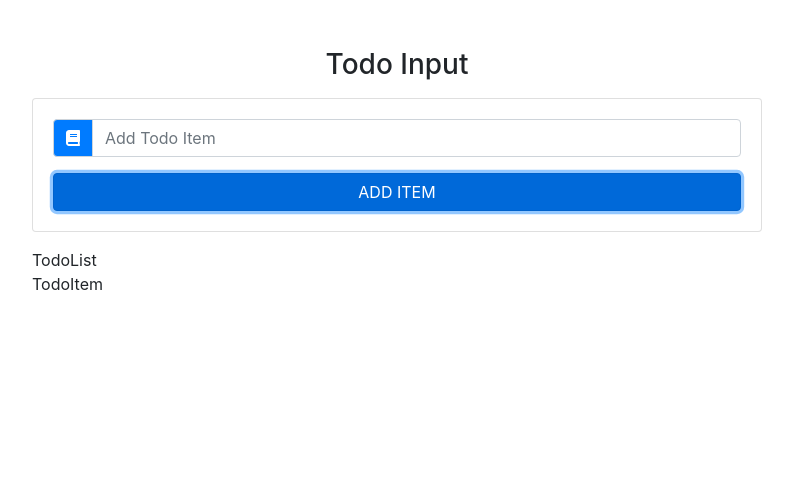
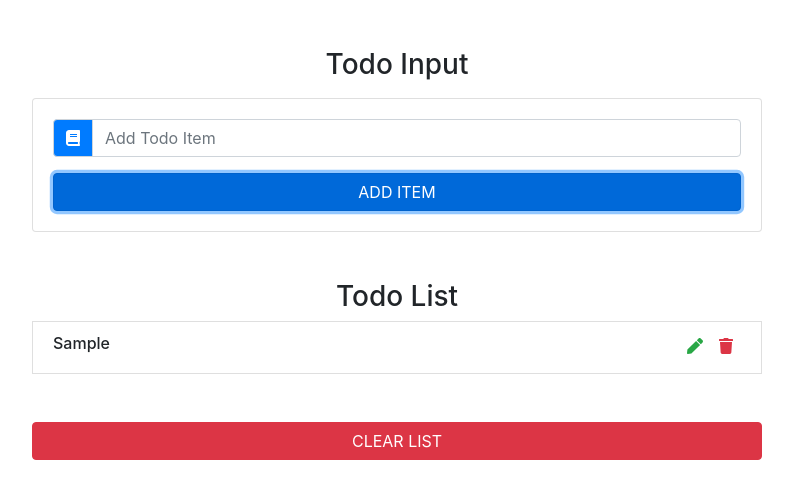
Before and after one commit to matthiashaefeli/react-todo, a React (Create React App) app: page / in a window 1280 px wide. Both pictures are taken after typing "Sample" into the empty fields and a click on the button "ADD ITEM". Shown: the top 498 px of the page, without its empty margins (243-1036 px from the left). Built offline with nearby package versions, Linux system fonts and the light colour scheme.

Commit message:
show list

```diff
--- a/src/App.js
+++ b/src/App.js
@@ -58,7 +58,7 @@ export default class App extends Component {
             <TodoList
               items={this.state.items}
               clearList={this.clearList}
-              handledelete={this.handleDelete}
+              handleDelete={this.handleDelete}
               handleEdit={this.handleEdit}
             />
           </div>
--- a/src/components/TodoItem.js
+++ b/src/components/TodoItem.js
@@ -1,11 +1,23 @@
 import React, { Component } from 'react';
+import { FontAwesomeIcon } from '@fortawesome/react-fontawesome'
+import { faPen, faTrash } from '@fortawesome/free-solid-svg-icons'
 
 class TodoItem extends Component {
+
   render() {
+    const { title, handleDelete, handleEdit } = this.props
     return (
-      <div>
-        TodoItem
-      </div>
+      <li className="list-group-item text-capitalize d-flex justify-content-between">
+        <h6>{title}</h6>
+        <div className="todo-icon">
+          <span className="mx-2 text-success" onClick={handleEdit}>
+            <FontAwesomeIcon icon={faPen} />
+          </span>
+          <span className="mx-2 text-danger" onClick={handleDelete}>
+            <FontAwesomeIcon icon={faTrash} />
+          </span>
+        </div>
+      </li>
     )
   }
 }
--- a/src/components/TodoList.js
+++ b/src/components/TodoList.js
@@ -3,11 +3,25 @@ import TodoItem from './TodoItem';
 
 class TodoList extends Component {
   render() {
+    const { items, clearList, handleDelete, handleEdit } = this.props
     return (
-      <div>
-        TodoList
-        <TodoItem />
-      </div>
+      <ul className="list-group my-5">
+        <h3 className="text-capitalize text-center">todo list</h3>
+        {items.map(item => {
+          return <TodoItem key={item.id}
+            title={item.title}
+            handleDelete={() => handleDelete(item.id)}
+            handleEdit={() => handleEdit(item.id)}
+          />
+        }
+        )}
+        <button
+          type="button"
+          className="btn btn-danger btn-block text-uppercase mt-5"
+          onClick={clearList}>
+          clear list
+        </button>
+      </ul>
     )
   }
 }
```
